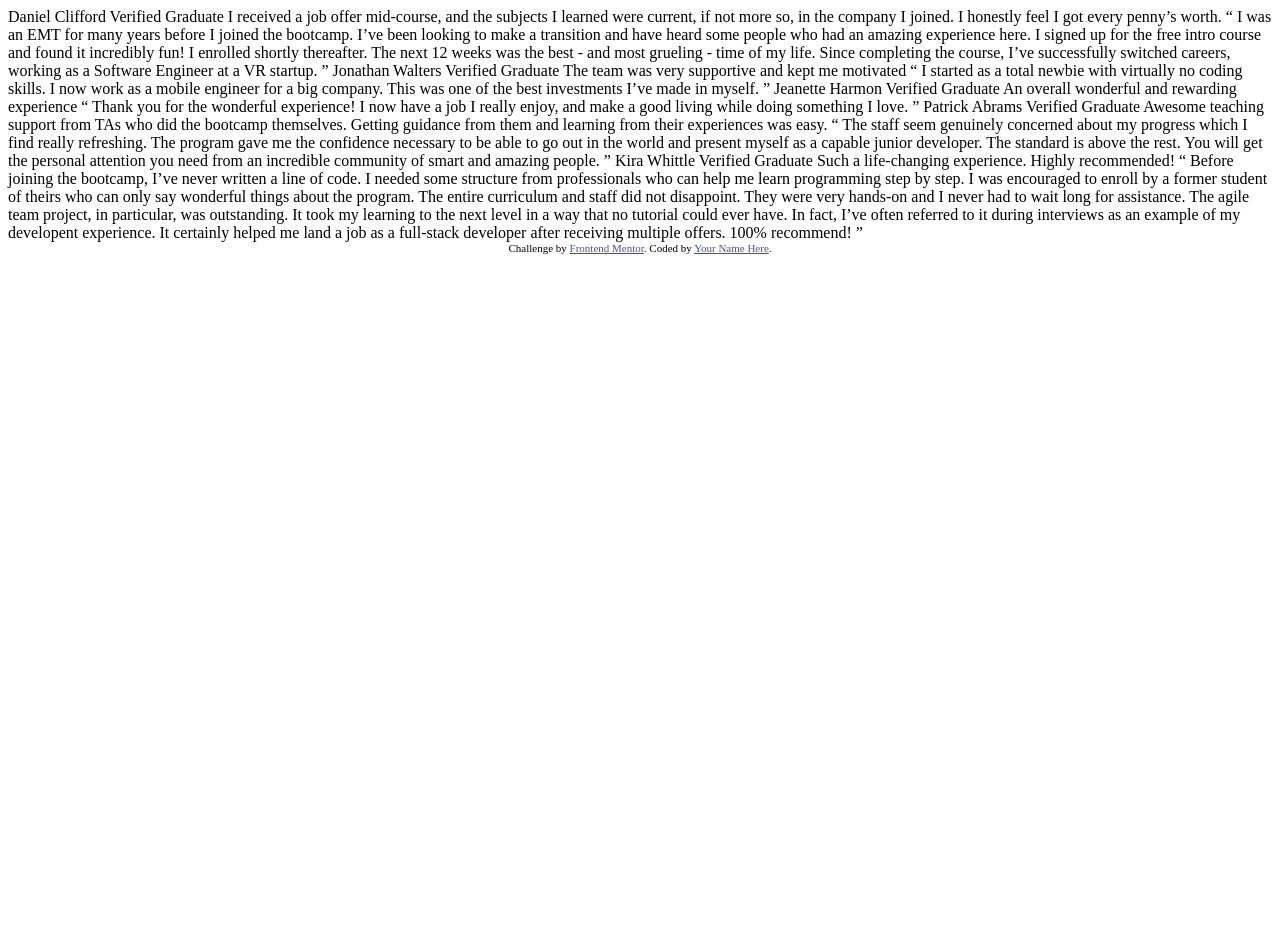
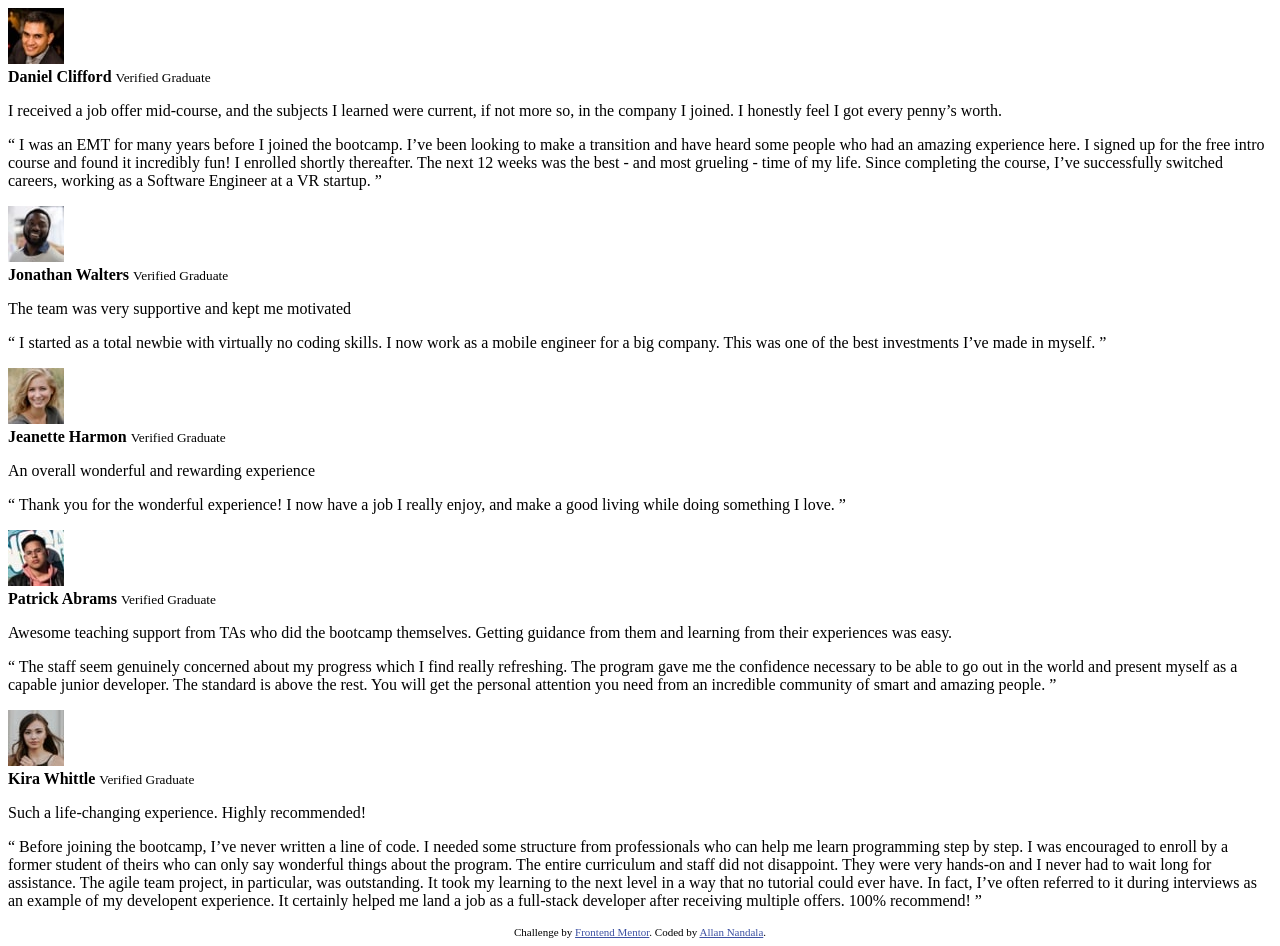
Before and after one commit to nandala-allan/testimonials-grid-section, a plain HTML site: page index.html in a window 1280 px wide. Before the commit the page ends 800 px from the top, so only its background shows below. Drawn offline with Linux system fonts and the light colour scheme.

Commit message:
add html content

```diff
--- a/index.html
+++ b/index.html
@@ -1,76 +1,138 @@
 <!DOCTYPE html>
 <html lang="en">
+
 <head>
   <meta charset="UTF-8">
-  <meta name="viewport" content="width=device-width, initial-scale=1.0"> <!-- displays site properly based on user's device -->
+  <meta name="viewport" content="width=device-width, initial-scale=1.0">
+  <!-- displays site properly based on user's device -->
 
   <link rel="icon" type="image/png" sizes="32x32" href="./images/favicon-32x32.png">
 
-  <title>Frontend Mentor | [Challenge Name Here]</title>
+  <title>Frontend Mentor | Testimonial Grid Section</title>
 
   <!-- Feel free to remove these styles or customise in your own stylesheet 👍 -->
   <style>
-    .attribution { font-size: 11px; text-align: center; }
-    .attribution a { color: hsl(228, 45%, 44%); }
+    .attribution {
+      font-size: 11px;
+      text-align: center;
+    }
+
+    .attribution a {
+      color: hsl(228, 45%, 44%);
+    }
   </style>
 </head>
+
 <body>
-  Daniel Clifford
-  Verified Graduate
+  <main>
+    <section class="grid-row">
 
-  I received a job offer mid-course, and the subjects I learned were current, if not more so,
-  in the company I joined. I honestly feel I got every penny’s worth.
+      <!-- card 1 -->
 
-  “ I was an EMT for many years before I joined the bootcamp. I’ve been looking to make a
+      <div class="testimonial-card card-1">
+        <div class="avatar">
+          <img src="./images/image-daniel.jpg" alt="avatar illustration-1 to Frontend Mentor website">
+          <div class="avatar-content">
+            <strong>Daniel Clifford</strong>
+            <small>Verified Graduate</small>
+          </div>
+        </div>
+        <p class="feedback"> I received a job offer mid-course, and the subjects I learned were current, if not more so,
+          in the company I joined. I honestly feel I got every penny’s worth.</p>
+
+        <p class="qoute">“ I was an EMT for many years before I joined the bootcamp. I’ve been looking to make a
           transition and have heard some people who had an amazing experience here. I signed up
           for the free intro course and found it incredibly fun! I enrolled shortly thereafter.
           The next 12 weeks was the best - and most grueling - time of my life. Since completing
-  the course, I’ve successfully switched careers, working as a Software Engineer at a VR startup. ”
+          the course, I’ve successfully switched careers, working as a Software Engineer at a VR startup. ”</p>
+      </div>
 
-  Jonathan Walters
-  Verified Graduate
+      <!-- card 2 -->
 
-  The team was very supportive and kept me motivated
+      <div class="testimonial-card card-2">
+        <div class="avatar">
+          <img src="./images/image-jonathan.jpg" alt="avatar illustration-1 to Frontend Mentor website">
+          <div class="avatar-content">
+            <strong>Jonathan Walters</strong>
+            <small>Verified Graduate</small>
+          </div>
+        </div>
+        <p class="feedback">The team was very supportive and kept me motivated</p>
 
-  “ I started as a total newbie with virtually no coding skills. I now work as a mobile engineer
-  for a big company. This was one of the best investments I’ve made in myself. ”
+        <p class="qoute"> “ I started as a total newbie with virtually no coding skills. I now work as a mobile engineer
+          for a big company. This was one of the best investments I’ve made in myself. ”</p>
+      </div>
 
-  Jeanette Harmon
-  Verified Graduate
+      <!-- card 3 -->
 
-  An overall wonderful and rewarding experience
+      <div class="testimonial-card card-3">
+        <div class="avatar">
+          <img src="./images/image-jeanette.jpg" alt="avatar illustration-1 to Frontend Mentor website">
+          <div class="avatar-content">
+            <strong>Jeanette Harmon</strong>
+            <small>Verified Graduate</small>
+          </div>
+        </div>
+        <p class="feedback">An overall wonderful and rewarding experience</p>
 
-  “ Thank you for the wonderful experience! I now have a job I really enjoy, and make a good living
-  while doing something I love. ”
+        <p class="qoute">“ Thank you for the wonderful experience! I now have a job I really enjoy, and make a good
+          living
+          while doing something I love. ”</p>
+      </div>
 
-  Patrick Abrams
-  Verified Graduate
+      <!-- card 4 -->
 
-  Awesome teaching support from TAs who did the bootcamp themselves. Getting guidance from them and
-  learning from their experiences was easy.
+      <div class="testimonial-card card-4">
+        <div class="avatar">
+          <img src="./images/image-patrick.jpg" alt="avatar illustration-1 to Frontend Mentor website">
+          <div class="avatar-content">
+            <strong> Patrick Abrams</strong>
+            <small>Verified Graduate</small>
+          </div>
+        </div>
 
-  “ The staff seem genuinely concerned about my progress which I find really refreshing. The program
+        <p class="feedback">Awesome teaching support from TAs who did the bootcamp themselves. Getting guidance from
+          them and
+          learning from their experiences was easy.</p>
+
+        <p class="qoute">“ The staff seem genuinely concerned about my progress which I find really refreshing. The
+          program
           gave me the confidence necessary to be able to go out in the world and present myself as a capable
           junior developer. The standard is above the rest. You will get the personal attention you need from
-  an incredible community of smart and amazing people. ”
+          an incredible community of smart and amazing people. ”</p>
+      </div>
 
-  Kira Whittle
-  Verified Graduate
+      <!-- card 5 -->
 
-  Such a life-changing experience. Highly recommended!
+      <div class="testimonial-card card-5">
+        <div class="avatar">
+          <img src="./images/image-kira.jpg" alt="avatar illustration-1 to Frontend Mentor website">
+          <div class="avatar-content">
+            <strong>Kira Whittle</strong>
+            <small>Verified Graduate</small>
+          </div>
+        </div>
+        <p class="feedback">Such a life-changing experience. Highly recommended!</p>
 
-  “ Before joining the bootcamp, I’ve never written a line of code. I needed some structure from
+        <p class="quote"> “ Before joining the bootcamp, I’ve never written a line of code. I needed some structure from
           professionals who can help me learn programming step by step. I was encouraged to enroll by a former
           student of theirs who can only say wonderful things about the program. The entire curriculum and staff
           did not disappoint. They were very hands-on and I never had to wait long for assistance. The agile team
           project, in particular, was outstanding. It took my learning to the next level in a way that no tutorial
           could ever have. In fact, I’ve often referred to it during interviews as an example of my developent
           experience. It certainly helped me land a job as a full-stack developer after receiving multiple offers.
-  100% recommend! ”
-
+          100% recommend! ”</p>
+      </div>
+    </section>
+  </main>
+  <!-- footer -->
+  <footer>
     <div class="attribution">
       Challenge by <a href="https://www.frontendmentor.io?ref=challenge" target="_blank">Frontend Mentor</a>.
-    Coded by <a href="#">Your Name Here</a>.
+      Coded by <a href="#">Allan Nandala</a>.
     </div>
+  </footer>
+
 </body>
+
 </html>
```
Lines whose indentation alone changed are shown as unchanged.
